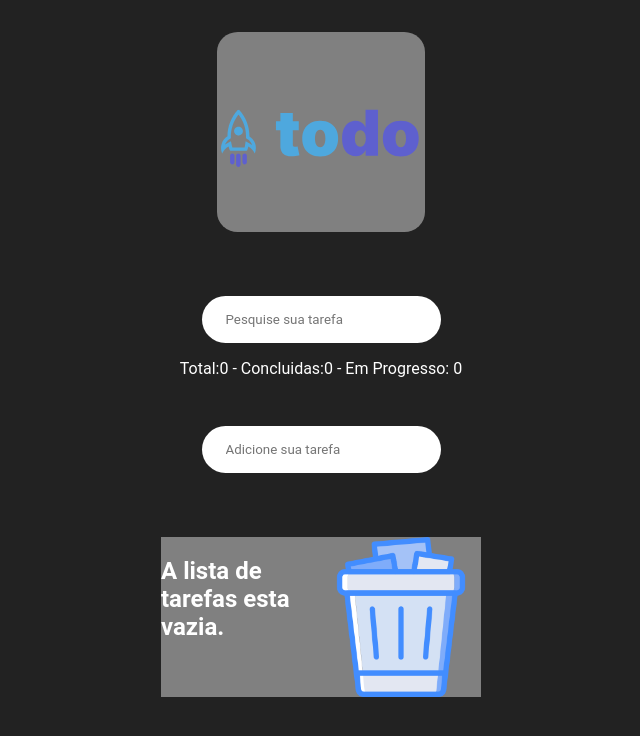
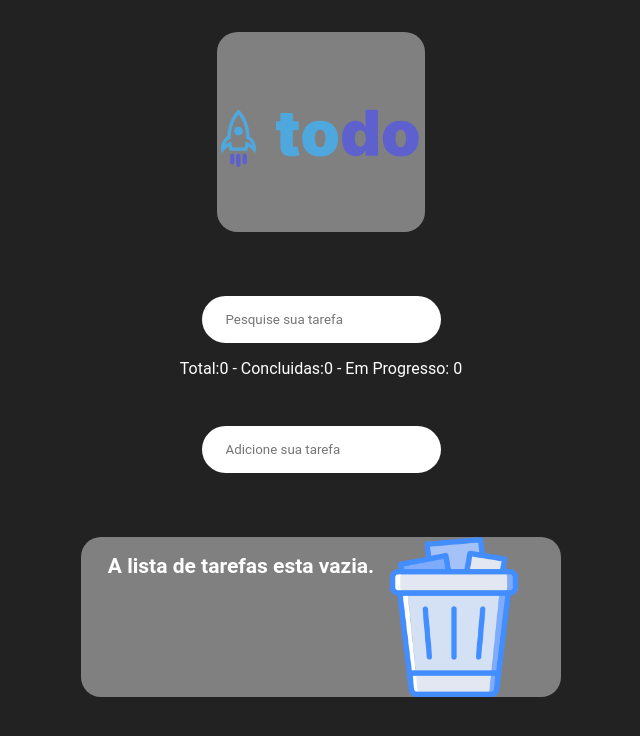
Before and after one commit to Nycollaspontes/React-02, a React (Create React App) app: page / in a window 1280 px wide. Shown: the top 736 px of the page, without its empty margins (319-959 px from the left). Built offline with nearby package versions, Linux system fonts and the light colour scheme; the HTML template or start-up script is replaced by a standard one.

Commit message:
Lazy loading Add

```diff
--- a/package.json
+++ b/package.json
@@ -13,6 +13,7 @@
     "nanoid": "^4.0.2",
     "react": "^18.2.0",
     "react-dom": "^18.2.0",
+    "react-router-dom": "^6.10.0",
     "react-scripts": "5.0.1",
     "styled-components": "^5.3.9",
     "typescript": "^4.9.5",
--- a/src/App.tsx
+++ b/src/App.tsx
@@ -1,11 +1,10 @@
+import { Suspense, useEffect, lazy } from 'react';
 import './App.css';
 import { AppLayoutContainer, GlobalStyle } from './styles';
-import Header from './components/Header/Header';
 import Spacer from './components/Spacer';
-import { useEffect } from 'react';
 import { TaskProvider } from './context/task.context';
-import ListView from './screens/ListView/ListView';
-
+const Header = lazy(() => import('./components/Header/Header'));
+const ListView = lazy(() => import('../src/screens/ListView/ListView'));
 
 function App() {
 
@@ -17,11 +16,13 @@ function App() {
     <>
       <TaskProvider>
         <GlobalStyle />
-        <AppLayoutContainer>
-          <Spacer height={2} />
-          <Header />
-          <ListView />
-        </AppLayoutContainer>
+        <Suspense fallback={<div>Carregando...</div>}>
+          <AppLayoutContainer>
+            <Spacer height={2} />
+            <Header />
+            <ListView />
+          </AppLayoutContainer>
+        </Suspense>
       </TaskProvider>
     </>
   )
--- a/src/screens/ListView/ListView.styles.ts
+++ b/src/screens/ListView/ListView.styles.ts
@@ -21,9 +21,14 @@ export const ToDoListContainer = styled.div`
 
 export const ToDoListContainerEmpty = styled.div`
   background-color: grey;
-  width: 20rem;
+  width: 30rem;
   height: auto;
   display: flex;
+  border-radius: 20px;
+  font-size: 14px;
+  display: flex;
+  align-content: center;
+  justify-content: center;
   img {
     width: 10rem;
     height: 10rem;
```
Also changed, not shown: 1 other file (tests, documents, lock files or other folders).
